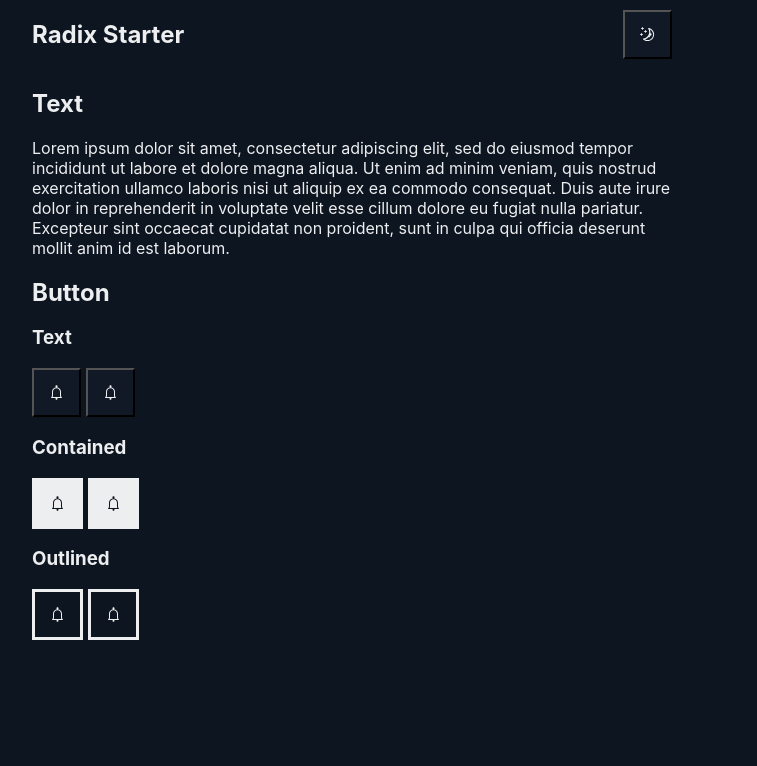
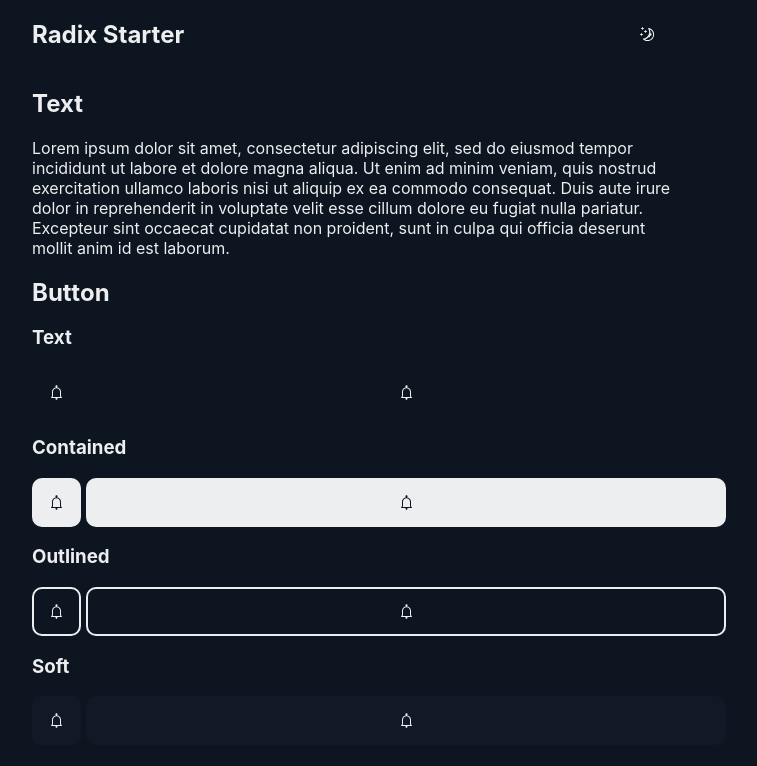
Before and after one commit to zeevo/t3-shadcn-ui, a Next.js app: page / in a window 1280 px wide. Shown: the top 766 px of the page, without its empty margins (288-1045 px from the left). Built offline with nearby package versions, Linux system fonts and the light colour scheme.

Commit message:
Improve button

```diff
--- a/components/Button.tsx
+++ b/components/Button.tsx
@@ -33,14 +33,24 @@ const getVariantStyles = ({
         activeFocus: theme.colors.uiActive,
         borderColor: borderColor ? borderColor : theme.colors.text,
       };
-    default: // "text"
+    case "soft": {
       return {
         colorHover: theme.colors.text,
         color: theme.colors.text,
         bgHover: theme.colors.uiHovered,
         bg: theme.colors.subtleBg,
         activeFocus: theme.colors.uiActive,
-        // borderColor: borderColor ? borderColor : theme.colors.text,
+        borderColor: theme.colors.subtleBg,
+      };
+    }
+    default: // "text"
+      return {
+        colorHover: theme.colors.text,
+        color: theme.colors.text,
+        bgHover: theme.colors.uiHovered,
+        bg: theme.colors.bg,
+        activeFocus: theme.colors.uiActive,
+        borderColor: theme.colors.bg,
       };
   }
 };
@@ -66,6 +76,7 @@ const GhostButton = styled.button<
     color: vcolor,
     onHover,
   } = props;
+  console.log(theme);
   const { color, bgHover, colorHover, bg, activeFocus, borderColor } =
     getVariantStyles({
       variant,
@@ -74,6 +85,7 @@ const GhostButton = styled.button<
       borderColor: bcolor,
       textColor: vcolor,
     });
+
   return {
     flex: "0 0 auto",
     minHeight: "45px",
@@ -82,14 +94,15 @@ const GhostButton = styled.button<
     lineHeight: 1,
     transition: "all 100ms",
     minWidth: "45px",
-    fillWidth: fillWidth ? "width: 100%" : "",
+    width: fillWidth ? "100%" : "",
     backgroundColor: bg,
     color: color,
     display: "inline-flex",
     justifyContent: "center",
     alignItems: "center",
     cursor: "pointer",
-    border: borderColor ? `3px solid ${borderColor}` : "",
+    borderRadius: "10px",
+    border: borderColor ? `2px solid ${borderColor}` : "",
     "&:hover": {
       backgroundColor: bgHover,
       color: colorHover,
--- a/pages/index.tsx
+++ b/pages/index.tsx
@@ -58,6 +58,17 @@ const Home: NextPage = () => {
           <BellIcon />
         </Button>
       </Flex>
+      <h3>Soft</h3>
+      <Flex>
+        <MarginRight>
+          <Button variant="soft">
+            <BellIcon />
+          </Button>
+        </MarginRight>
+        <Button variant="soft" fillWidth>
+          <BellIcon />
+        </Button>
+      </Flex>
     </div>
   );
 };
```
